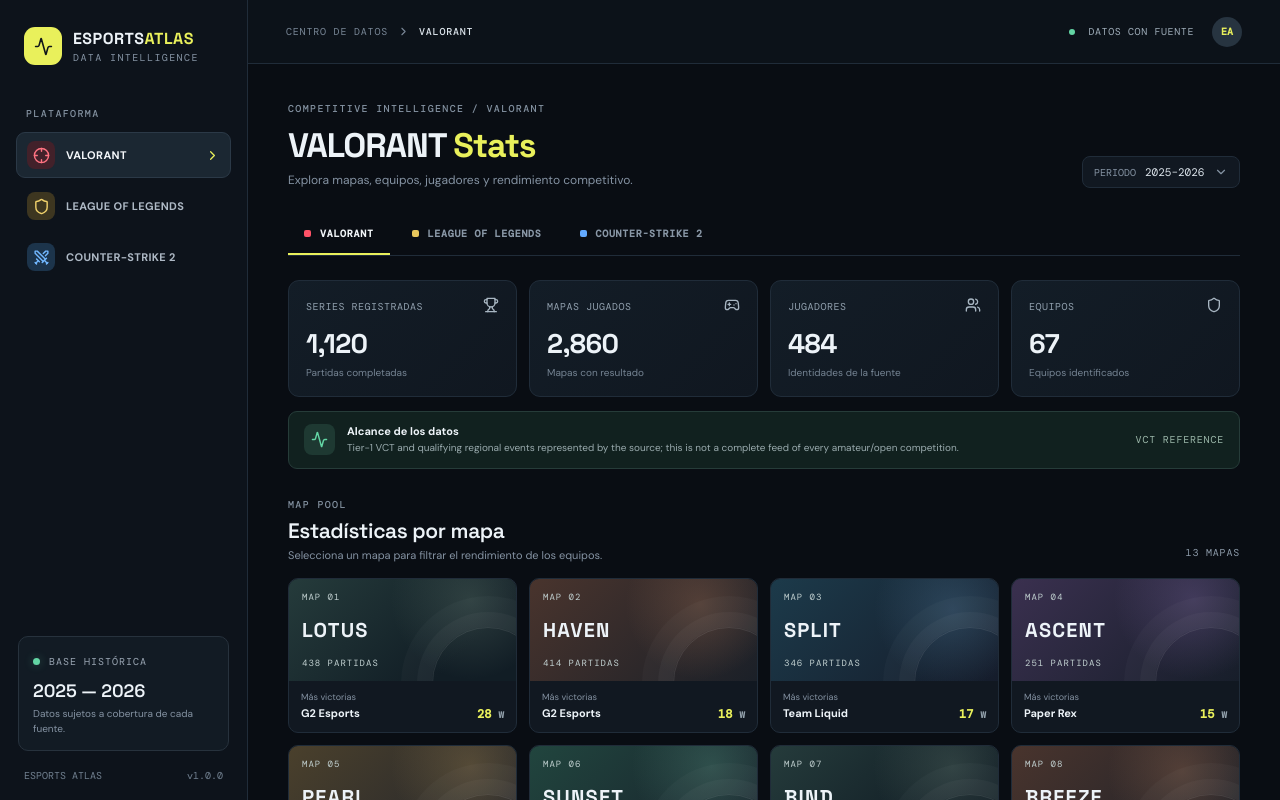
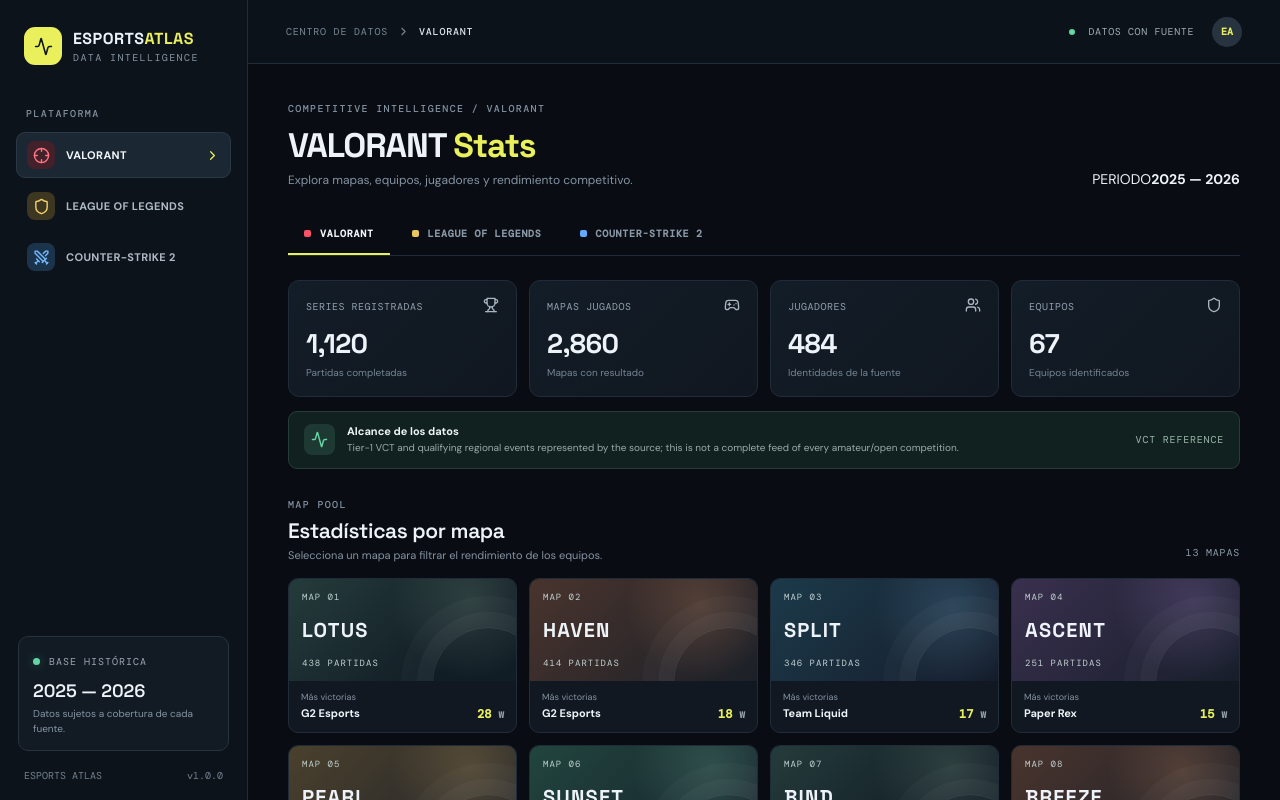
Before and after one commit to juamssitoo-sys/esports-stats-database, a Next.js app in the folder web/: page / in a window 1280 px wide. Shown: the top 800 px of the page. Built offline with nearby package versions, Linux system fonts and the light colour scheme.

Commit message:
Remove inactive period selector from dashboard

```diff
--- a/web/app/page.tsx
+++ b/web/app/page.tsx
@@ -42,7 +42,7 @@ export default function Home(){
   <section className="main-area">
    <header className="topbar"><div className="breadcrumb">CENTRO DE DATOS <ChevronRight size={13}/><b>{games.find(g=>g.id===game)?.label}</b></div><div className="topbar-right"><span className="data-status"><i/> DATOS CON FUENTE</span><div className="avatar">EA</div></div></header>
    <div className="content">
-    <div className="page-heading"><div><div className="eyebrow">COMPETITIVE INTELLIGENCE / {game.toUpperCase()}</div><h1>{game==='valorant'?'VALORANT':game==='lol'?'League of Legends':'Counter-Strike 2'} <span>Stats</span></h1><p>Explora mapas, equipos, jugadores y rendimiento competitivo.</p></div><div className="period-select"><span>PERIODO</span><select value={season} onChange={e=>setSeason(e.target.value)}><option>2025–2026</option><option>2025</option><option>2026</option></select><ChevronDown size={14}/></div></div>
+    <div className="page-heading"><div><div className="eyebrow">COMPETITIVE INTELLIGENCE / {game.toUpperCase()}</div><h1>{game==='valorant'?'VALORANT':game==='lol'?'League of Legends':'Counter-Strike 2'} <span>Stats</span></h1><p>Explora mapas, equipos, jugadores y rendimiento competitivo.</p></div><div className="period-badge"><span>PERIODO</span><b>2025 — 2026</b></div></div>
     <div className="game-switch">{games.map(g=><button key={g.id} className={game===g.id?'selected':''} onClick={()=>changeGame(g.id)}><span className={'switch-dot '+g.color}/>{g.label}</button>)}</div>
     {loading?<div className="loading"><div className="loader"/><span>Cargando base estadística...</span></div>:!data?<div className="empty-state"><Activity/><h2>No se pudo cargar la base de datos</h2><p>Verifica que el archivo de estadísticas esté publicado.</p></div>:<>
      {game==='valorant'&&<>
```
